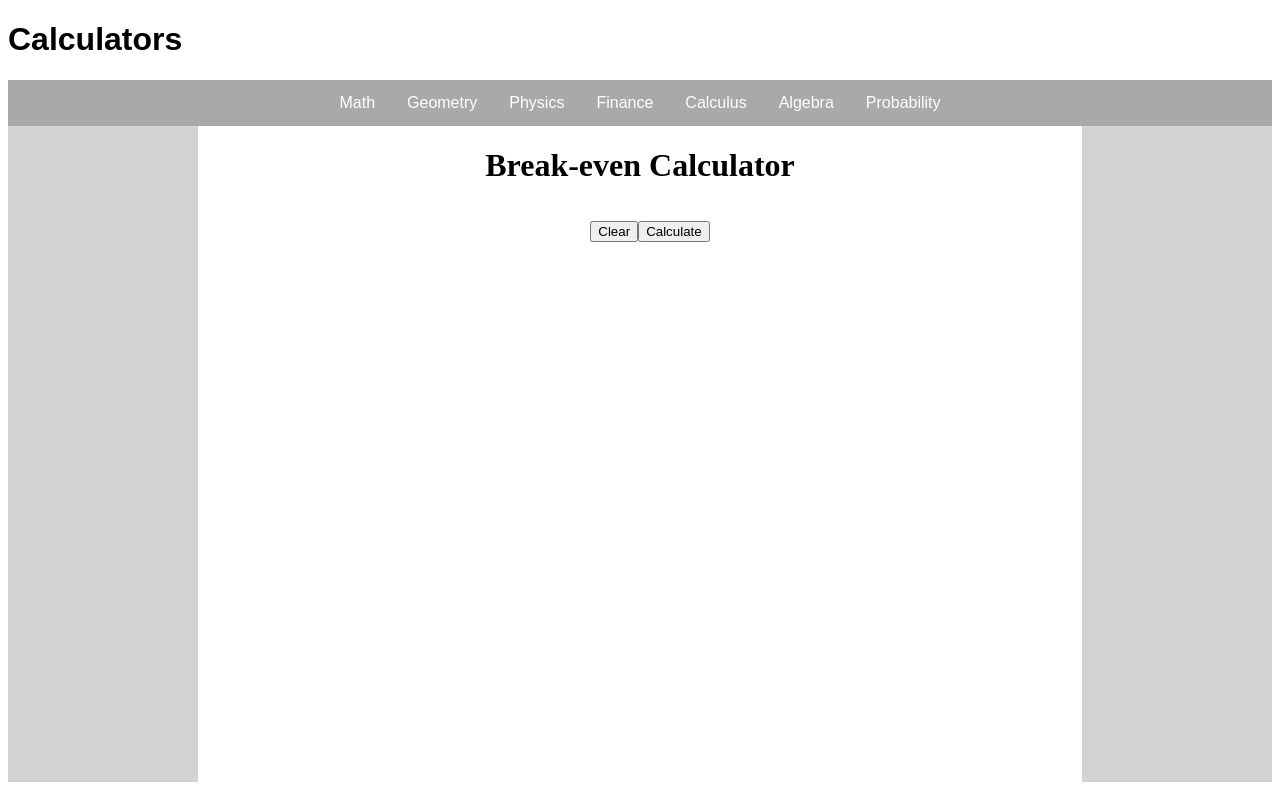
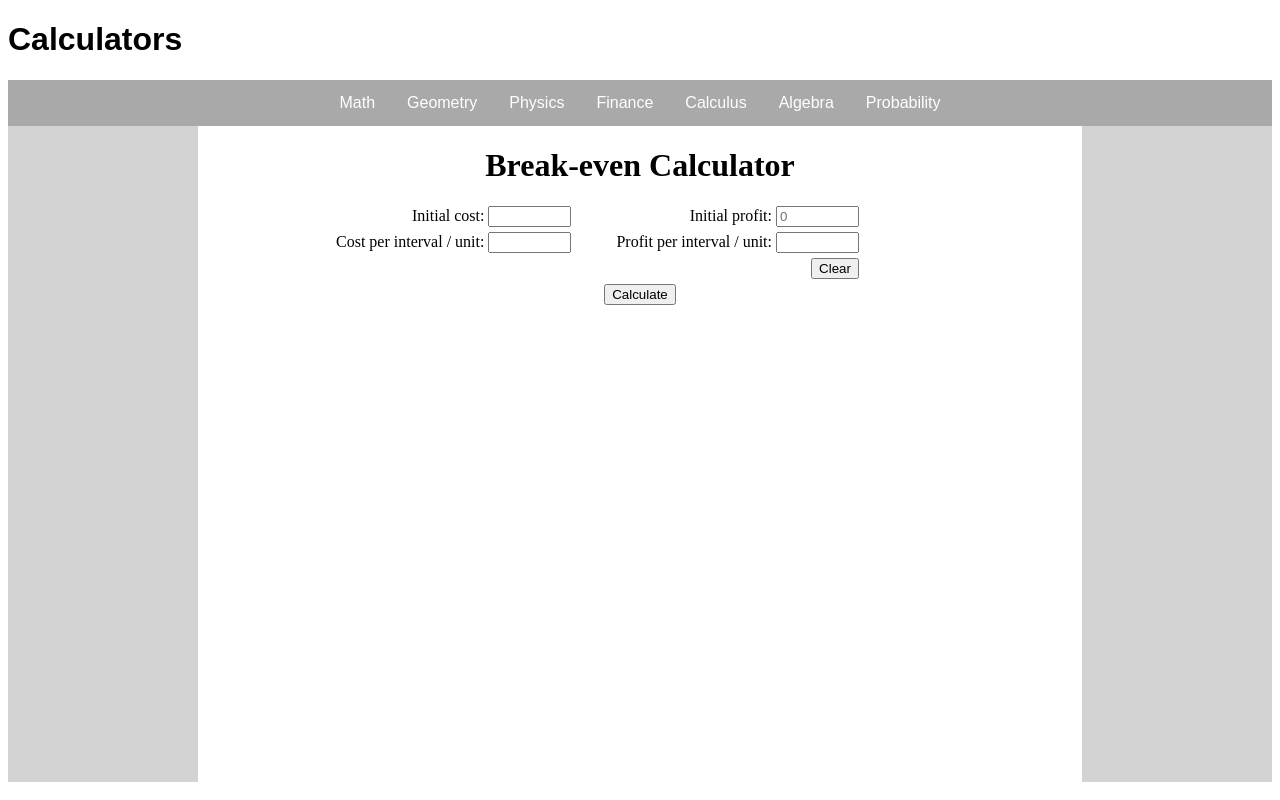
Before and after one commit to matthewberes/calculatorWebsite, an Angular app: page /break-even-point in a window 1280 px wide. Built offline with nearby package versions, Linux system fonts and the light colour scheme.

Commit message:
begin implementing break-even point

```diff
--- a/src/app/break-even-point/break-even-point.component.css
+++ b/src/app/break-even-point/break-even-point.component.css
@@ -3,5 +3,9 @@
 }
 
 input {
-    width: 50px;
+    width: 75px;
 }
+
+label {
+    width: 75px;
+}
--- a/src/app/break-even-point/break-even-point.component.html
+++ b/src/app/break-even-point/break-even-point.component.html
@@ -2,10 +2,30 @@
 
 <div style="text-align:center">
 
+    <div style="display: flex; justify-content: center; margin-right: 100px;">
+        <form id="costForm" [formGroup]="costForm">
+            <div style='text-align:right; margin-right: 15px;'>
+                <label>Initial cost: </label>
+                <input type="number" id="initial" name="initial" formControlName="initial">
+                <br>
+                <label style='margin-left: 15px;'>Cost per interval / unit: </label>
+                <input style="margin-top: 5px;" type="number" id="cost" name="cost" formControlName="cost">
+            </div>
+        </form>
+        <form id="profitForm" [formGroup]="profitForm">
+            <div style='text-align:right; margin-left: 15px;'>
+                <label>Initial profit: </label>
+                <input type="number" id="initial" name="initial" formControlName="initial" placeholder="0">
+                <br>
+                <label style='margin-left: 15px;'>Profit per interval / unit: </label>
+                <input style="margin-top: 5px;" type="number" id="cost" name="cost" formControlName="cost">
+                <br>
+                <button style='margin-top: 5px; margin-left: 20px;' (click)="clear()">Clear</button>
+            </div>
+        </form>
+    </div>
 
-    <button style='margin-left: 20px;' (click)="clear()">Clear</button>
-
-    <button style='margin-top: 15px;' (click)="calculate()">Calculate</button>
+    <button style='margin-top: 5px;' (click)="calculate()">Calculate</button>
 
     <ng-container style="margin-top: 25px;" *ngIf="showCalculation">
         <div class="answer-div">
--- a/src/app/break-even-point/break-even-point.component.ts
+++ b/src/app/break-even-point/break-even-point.component.ts
@@ -1,22 +1,36 @@
 import { NgIf } from '@angular/common';
 import { Component } from '@angular/core';
+import { FormControl, FormGroup, ReactiveFormsModule } from '@angular/forms';
 
 @Component({
   selector: 'app-break-even-point',
   standalone: true,
-  imports: [NgIf],
+  imports: [NgIf, ReactiveFormsModule],
   templateUrl: './break-even-point.component.html',
   styleUrl: './break-even-point.component.css'
 })
 export class BreakEvenPointComponent {
   calculation: string = "";
   showCalculation: boolean = false;
+  costForm = new FormGroup({
+    initial: new FormControl(),
+    cost: new FormControl()
+  })
+  profitForm = new FormGroup({
+    initial: new FormControl(),
+    cost: new FormControl()
+  })
 
   calculate() {
-
+    console.log(this)
   }
 
   clear() {
+    this.showCalculation = false;
+    this.profitForm.get('initial')?.setValue(null);
+    this.profitForm.get('cost')?.setValue(null);
+    this.costForm.get('initial')?.setValue(null);
+    this.costForm.get('cost')?.setValue(null);
 
   }
 }
```
